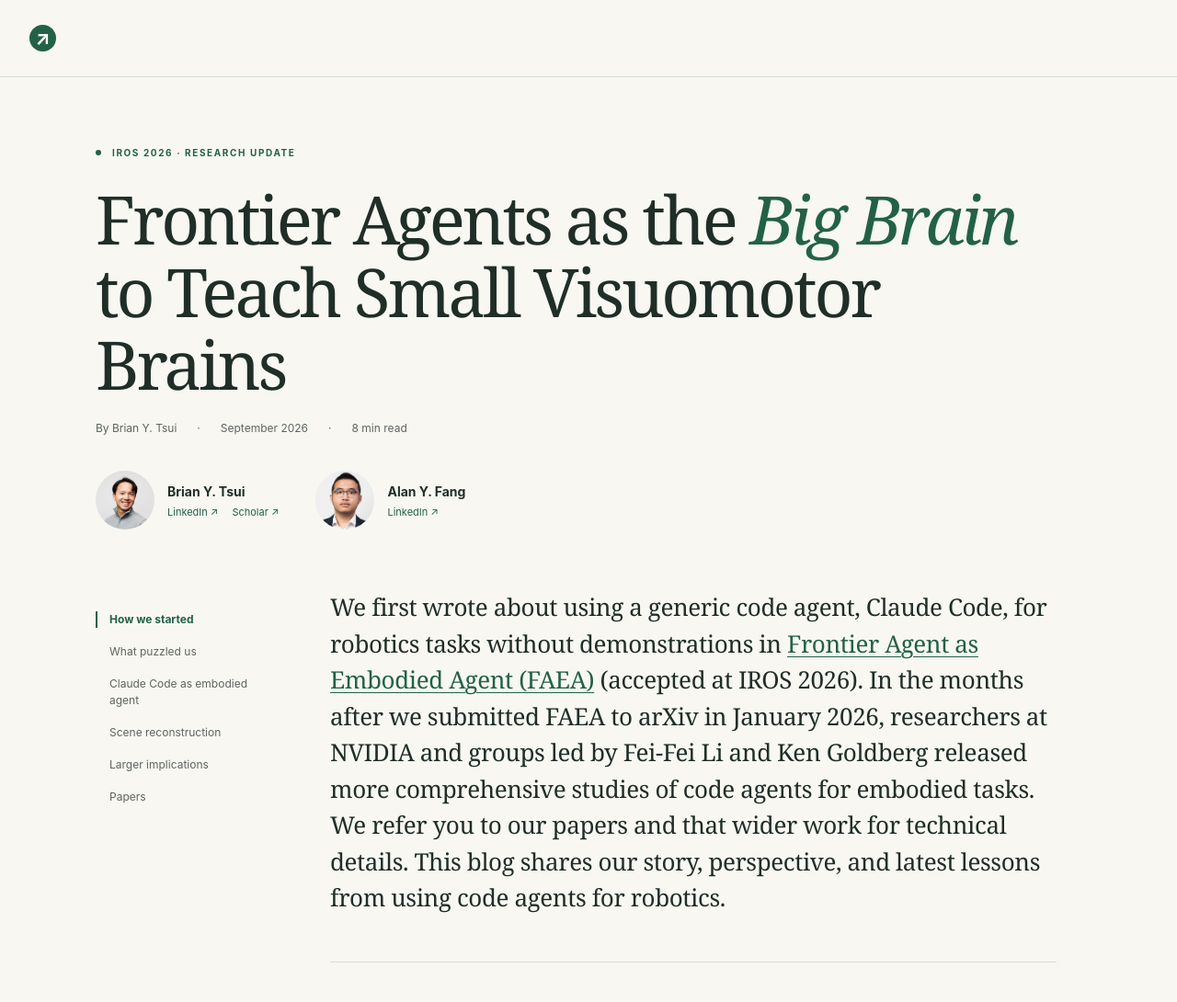
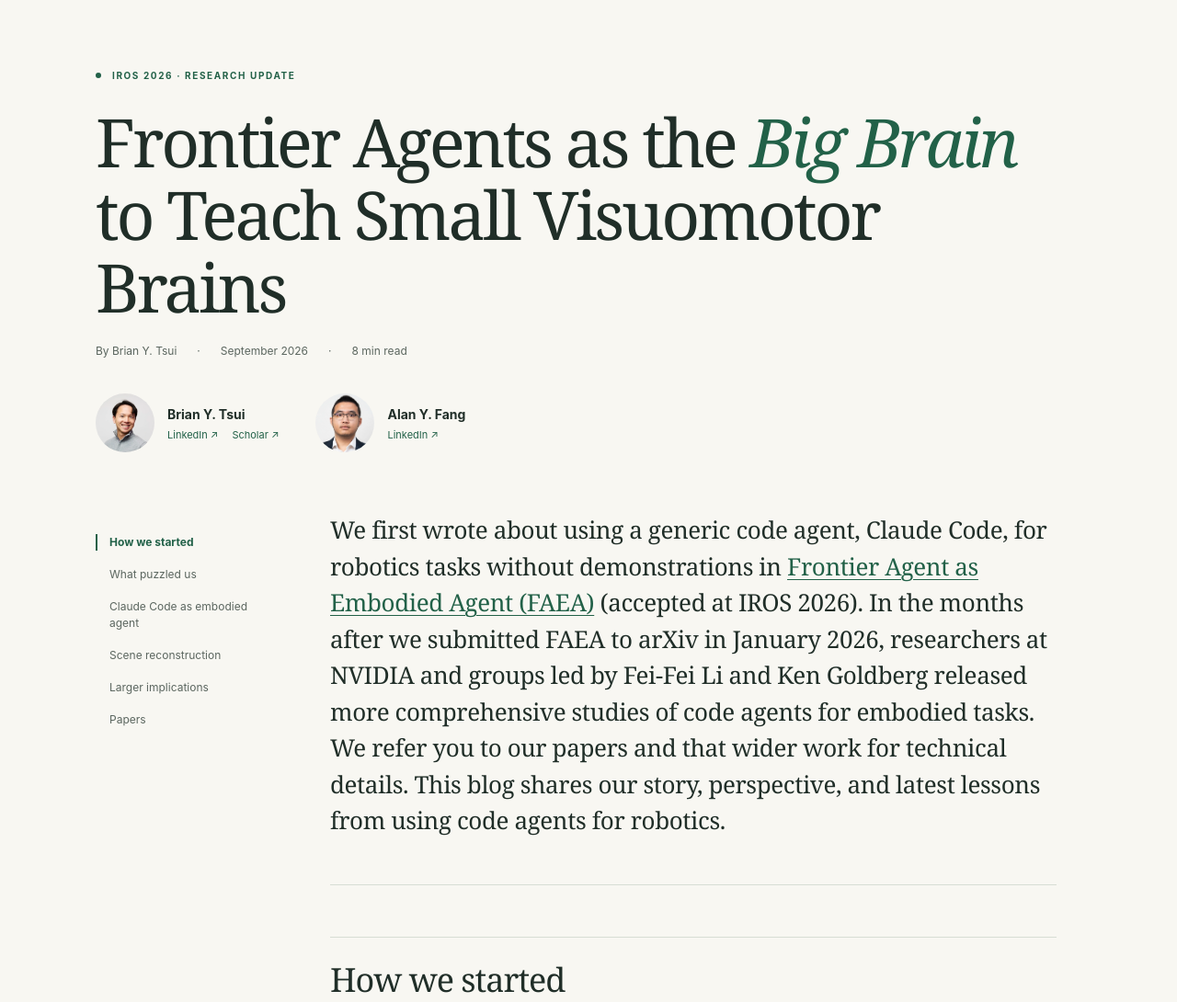
Before and after one commit to robiemusketeer/robiemusketeer.github.io, a plain HTML site: page index.html in a window 1280 px wide. Shown: the top 1090 px of the page at 92% size. Drawn offline with Linux system fonts and the light colour scheme.

Commit message:
Remove empty top header and icon

```diff
--- a/index.html
+++ b/index.html
@@ -18,7 +18,7 @@
 <meta name="twitter:image:alt" content="Frontier Agents as the Big Brain to Teach Small Visuomotor Brains">
 </head>
 <body><a class="skip" href="#essay">Skip to essay</a><div class="progress" aria-hidden="true"></div>
-<header class="site-header"><a href="#top" class="wordmark" aria-label="Back to top"><span class="brand-mark" aria-hidden="true">↗</span></a></header>
+
 <main id="top"><section class="hero"><div class="eyebrow"><span class="dot"></span> IROS 2026 · Research update</div><h1>Frontier Agents as the <em>Big Brain</em> to Teach Small Visuomotor Brains</h1><div class="byline"><span>By Brian Y. Tsui</span><span>September 2026</span><span>8 min read</span></div>
 <div class="people"><div class="person"><img src="assets/brian.webp" width="64" height="64" alt="Brian Y. Tsui"><div><strong>Brian Y. Tsui</strong><div class="profile-links"><a href="https://www.linkedin.com/in/brian-y-tsui/">LinkedIn ↗</a><a href="https://scholar.google.com/citations?user=Uq_QgjoAAAAJ&amp;hl=en">Scholar ↗</a></div></div></div><div class="person"><img src="assets/alan.webp" width="64" height="64" alt="Alan Y. Fang"><div><strong>Alan Y. Fang</strong><div class="profile-links"><a href="https://www.linkedin.com/in/alanycfang/">LinkedIn ↗</a></div></div></div></div>
 </section>
```
